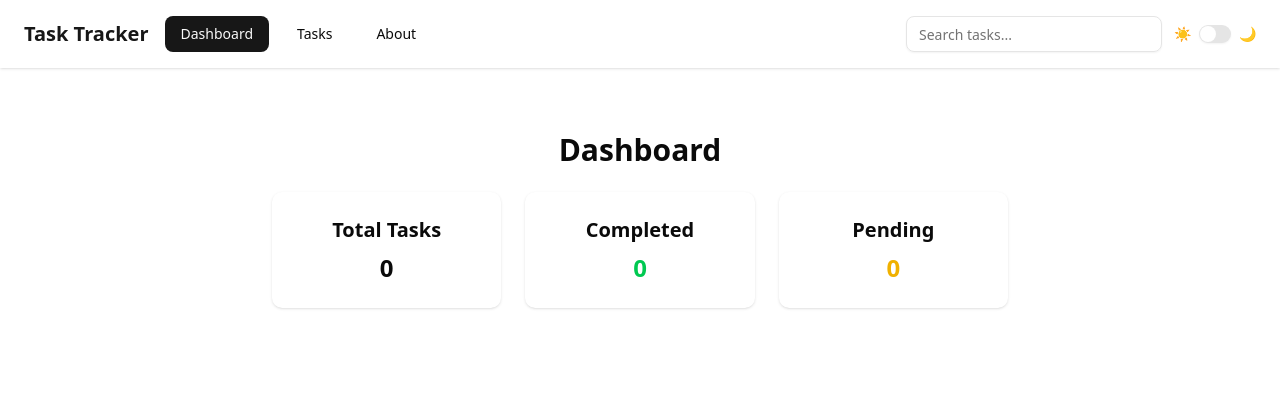
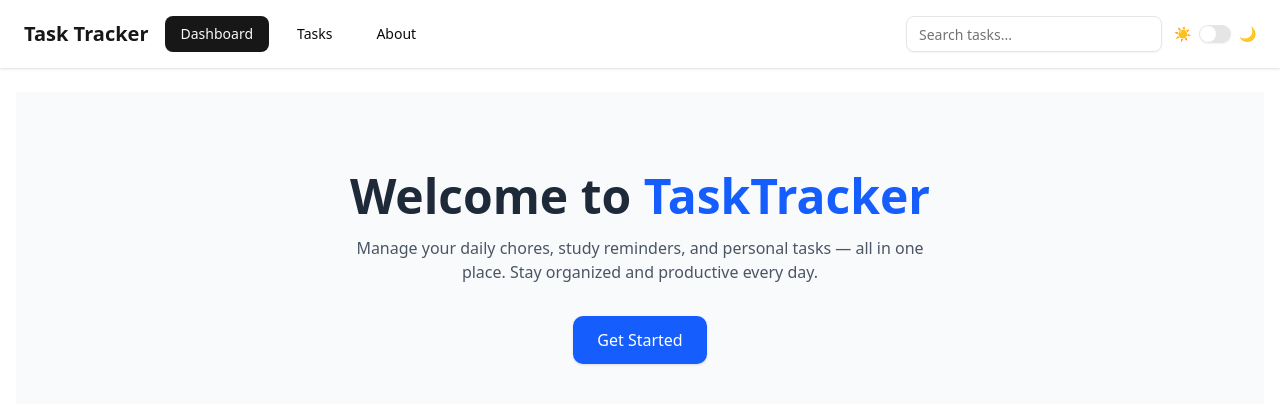
Before and after one commit to Weaver-K/Task-Manager, a React (Vite) app: page / in a window 1280 px wide. Shown: the top 404 px of the page. Built offline with nearby package versions, Linux system fonts and the light colour scheme.

Commit message:
Link Home page

```diff
--- a/src/App.jsx
+++ b/src/App.jsx
@@ -1,6 +1,7 @@
 import { motion } from "framer-motion";
 import { BrowserRouter as Router, Routes, Route } from "react-router-dom";
 import Navbar from "./components/NavBar";
+import Home from "./pages/Home";
 import Dashboard from "./pages/Dashboard";
 import About from "./pages/About";
 import Tasks from "./pages/Tasks";
@@ -18,7 +19,7 @@
         <Navbar />
         <main className="flex-grow container mx-auto px-4 py-6">
           <Routes>
-            <Route path="/" element={<Dashboard />} />
+            <Route path="/" element={<Home />} />
             <Route path="/dashboard" element={<Dashboard />} />
             <Route path="/tasks" element={<Tasks />} />
             <Route path="/about" element={<About />} />
```
